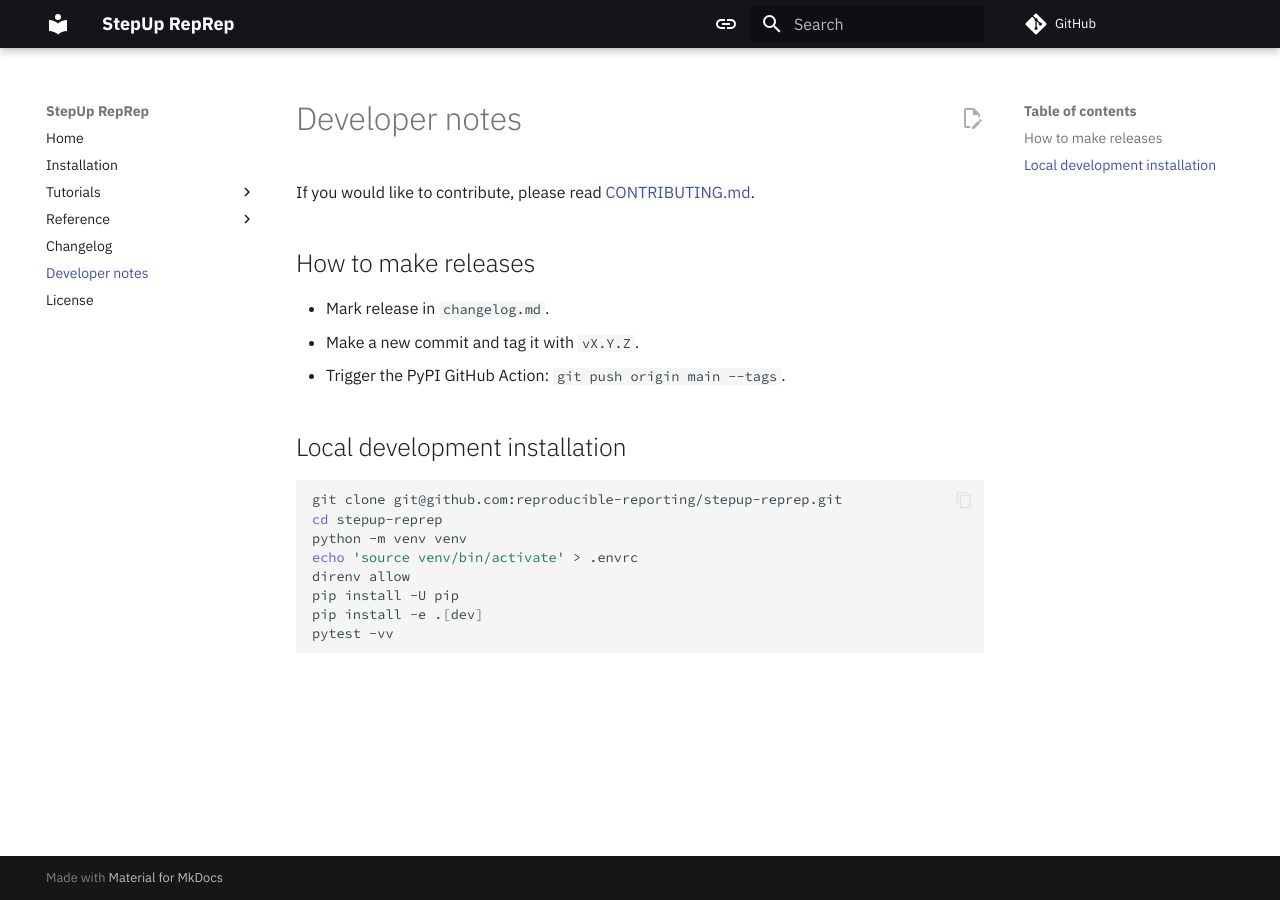
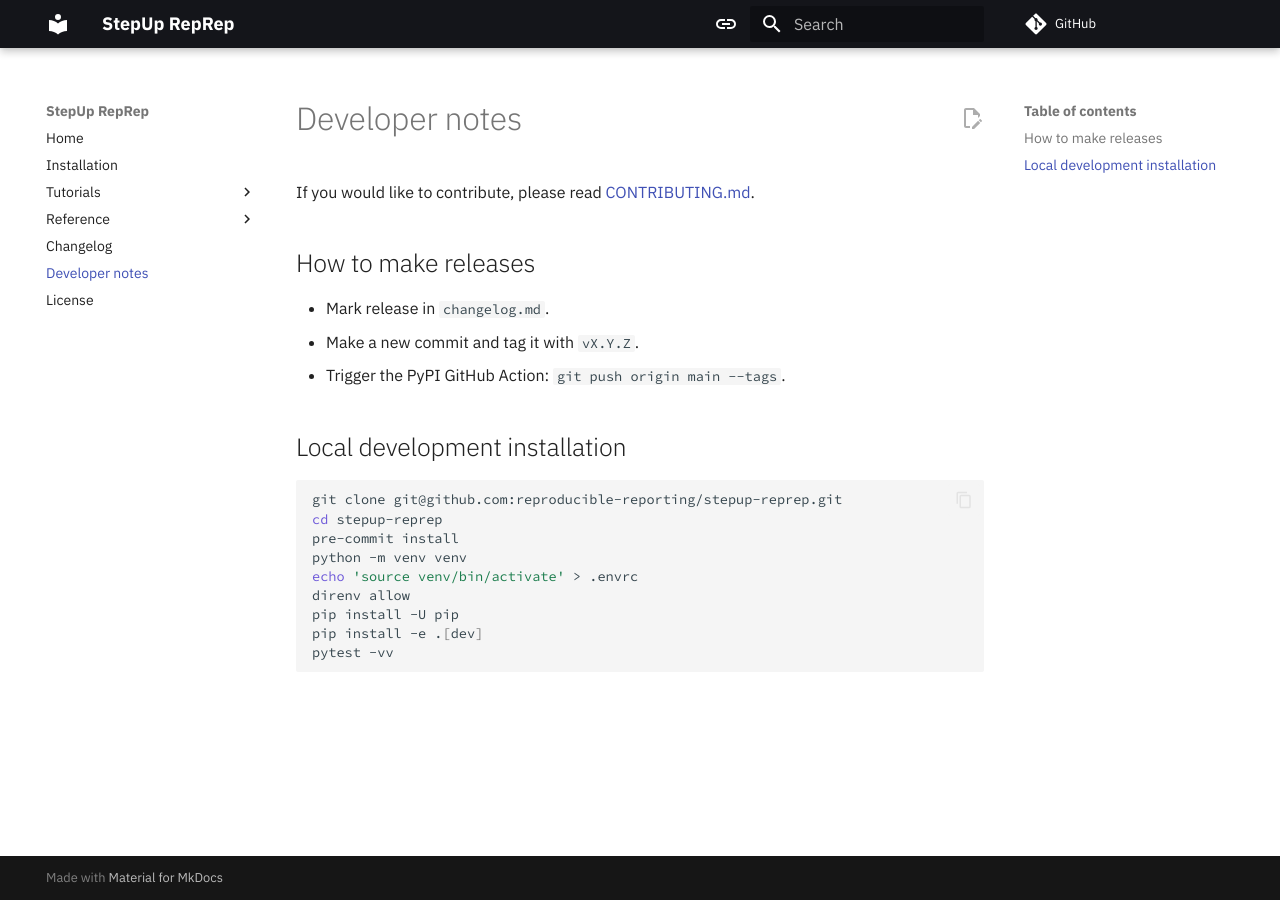
Before and after one commit to reproducible-reporting/stepup-reprep, an MkDocs documentation site: the page built from docs/development.md, in a window 1280 px wide. Built offline with MkDocs 1.6.1 and Material for MkDocs 9.7.7, drawn with Linux system fonts in a browser that asks for light colours; comment, search, counter and statistics services are not loaded.

Commit message:
Add pre-commit to dev install

````diff
--- a/docs/development.md
+++ b/docs/development.md
@@ -14,6 +14,7 @@ If you would like to contribute, please read [CONTRIBUTING.md](https://github.co
 ```bash
 git clone git@github.com:reproducible-reporting/stepup-reprep.git
 cd stepup-reprep
+pre-commit install
 python -m venv venv
 echo 'source venv/bin/activate' > .envrc
 direnv allow
````
